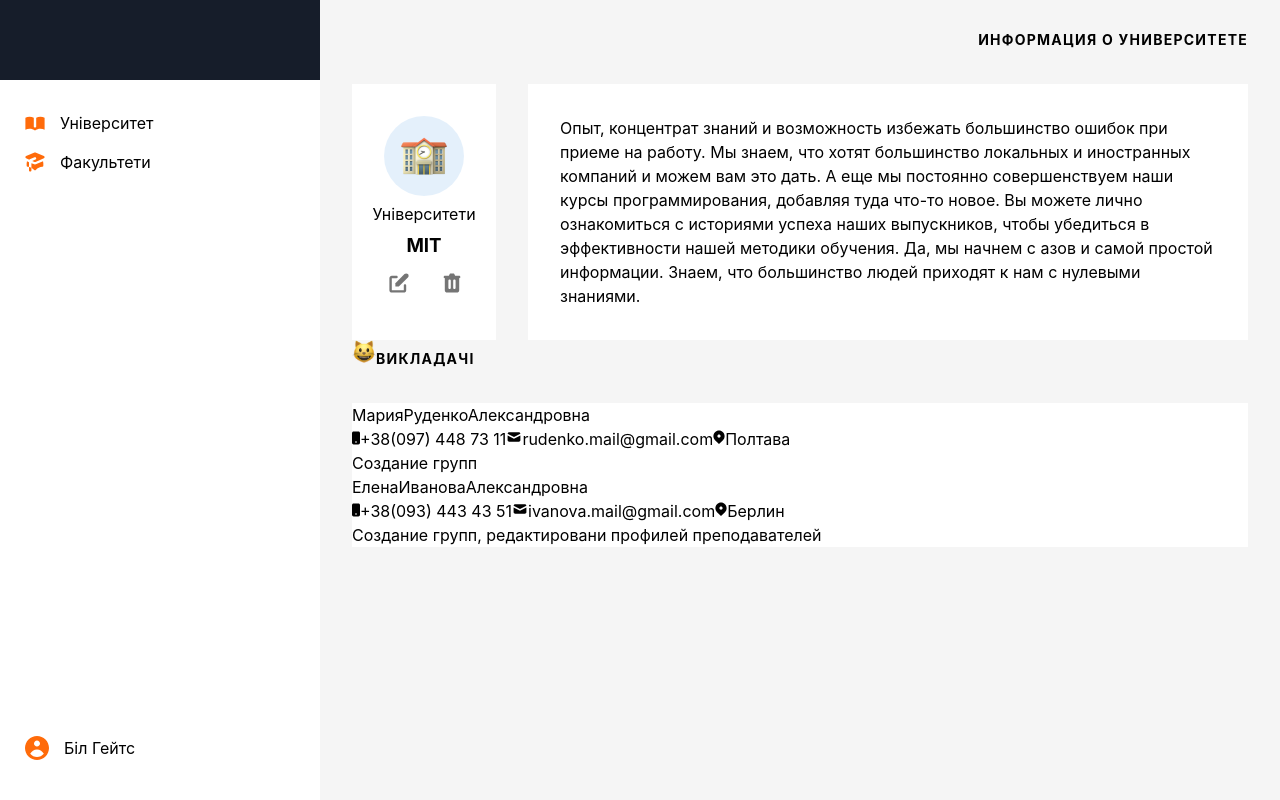
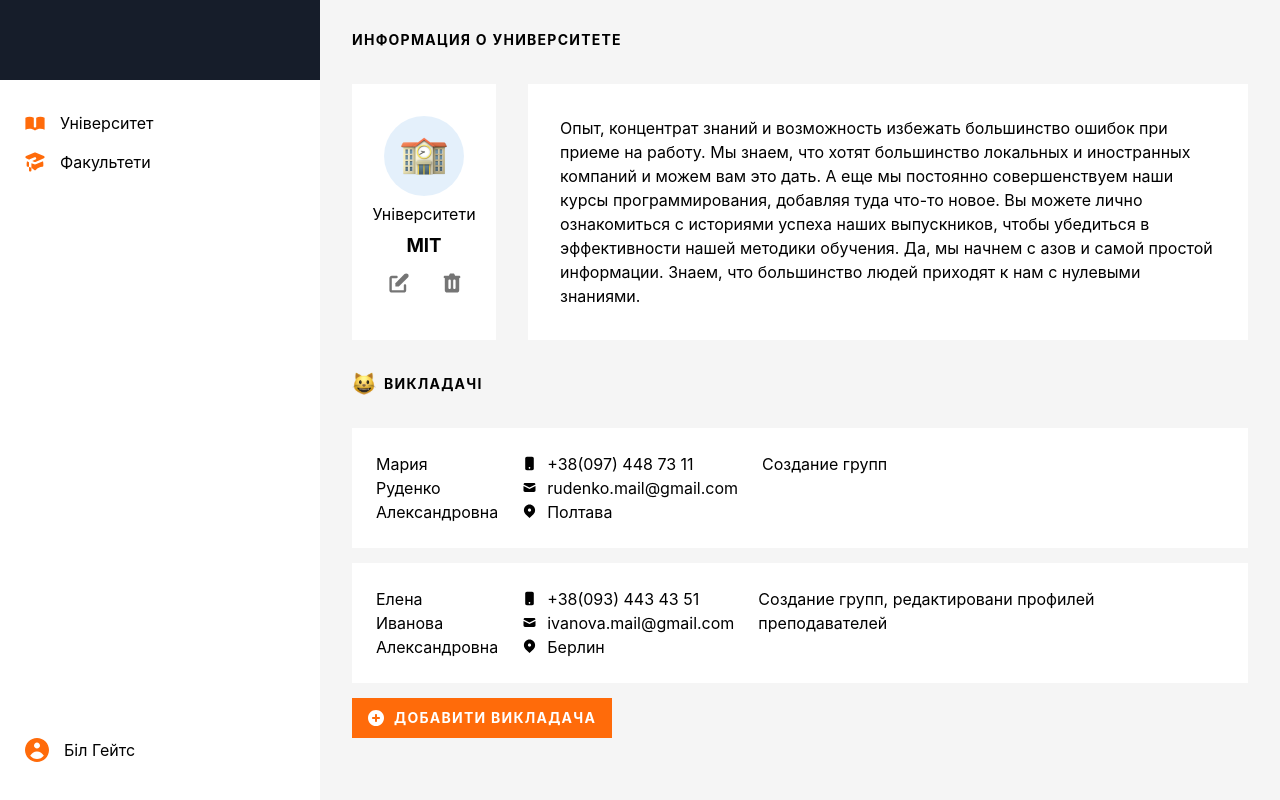
Before and after one commit to Ostapiuss/react_bc_45, a React (Create React App) app: page / in a window 1280 px wide. Built offline with nearby package versions, Linux system fonts and the light colour scheme.

Commit message:
Добавил секцию преподаватели

```diff
--- /dev/null
+++ b/src/components/Button/Button.jsx
@@ -0,0 +1,19 @@
+import PropTypes from 'prop-types';
+
+import style from './Button.module.css';
+
+import addIcon from 'assets/images/add-icon.svg';
+
+export function Button({ title, onClick }) {
+  return (
+    <button className={style.button} type="button" onClick={onClick}>
+      <img src={addIcon} alt="Add icon" />
+      {title.toUpperCase()}
+    </button>
+  );
+}
+
+Button.propTypes = {
+  title: PropTypes.string.isRequired,
+  onClick: PropTypes.func,
+};
--- /dev/null
+++ b/src/components/Button/Button.module.css
@@ -0,0 +1,26 @@
+.button {
+  display: flex;
+  align-items: center;
+  text-align: center;
+  gap: 10px;
+
+  padding: 8px 16px;
+
+  font-weight: 700;
+  font-size: 14px;
+  line-height: 1.71;
+
+  letter-spacing: 1.25px;
+
+  border: none;
+  outline: none;
+  background-color: var(--primary);
+  color: #fff;
+  cursor: pointer;
+
+  transition: background-color 200ms linear;
+}
+
+.button:hover {
+  background-color: #c05209;
+}
--- /dev/null
+++ b/src/components/Button/index.jsx
@@ -0,0 +1 @@
+export * from './Button';
--- a/src/components/Section/Section.jsx
+++ b/src/components/Section/Section.jsx
@@ -22,5 +22,5 @@ Section.propTypes = {
   children: PropTypes.node.isRequired,
   title: PropTypes.string.isRequired,
   position: PropTypes.string,
-  icon: PropTypes.string.isRequired,
-}
+  icon: PropTypes.string,
+};
--- a/src/components/Section/StyledSection.js
+++ b/src/components/Section/StyledSection.js
@@ -2,6 +2,9 @@ import styled from '@emotion/styled';
 
 export const StyledSection = styled.section`
   .section-title {
+    display: flex;
+    align-items: center;
+    gap: 8px;
     margin-bottom: 32px;
 
     font-size: 14px;
@@ -13,4 +16,8 @@ export const StyledSection = styled.section`
   .position-right {
     text-align: right;
   }
+
+  .section-content {
+    margin-bottom: 32px;
+  }
 `;
--- a/src/components/TutorList/TutorList.jsx
+++ b/src/components/TutorList/TutorList.jsx
@@ -1,58 +1,63 @@
-import {Paper} from 'components/Paper';
+import { Paper } from 'components/Paper';
 import phoneIcon from 'assets/images/phone.svg';
 import emailIcon from 'assets/images/message-icon.svg';
 import locationIcon from 'assets/images/location-icon.svg';
 
-export function TutorList({tutors}){
-  return(
+import style from './TutorList.module.css';
+
+export function TutorList({ tutors }) {
+  return (
     <>
-    {tutors.map(({firstName, lastName, patronymic, phone, email, city,options})=>
-    (<TutorItem
-    firstName = {firstName}
-    lastName = {lastName}
-    patronymic = {patronymic}
-    phone = {phone}
-    email = {email}
-    city = {city}
-    options = {options}
-    />))}
+      {tutors.map(
+        ({ firstName, lastName, patronymic, phone, email, city, options }) => (
+          <TutorItem
+            key={phone}
+            firstName={firstName}
+            lastName={lastName}
+            patronymic={patronymic}
+            phone={phone}
+            email={email}
+            city={city}
+            options={options}
+          />
+        )
+      )}
     </>
-  )
+  );
 }
-export function TutorItem(
-  {
+export function TutorItem({
   firstName,
   lastName,
   patronymic,
   phone,
   email,
   city,
-    options
+  options,
 }) {
-    return(
-      <Paper>
-        <div>
+  return (
+    <Paper className={style.tutorItem}>
+      <div className={style.tutorClm}>
         <span>{firstName}</span>
         <span>{lastName}</span>
         <span>{patronymic}</span>
       </div>
-        <div>
+      <div className={style.tutorClm}>
         <span>
-            <img src={phoneIcon} alt="Phone" />
+          <img className={style.tutorIcon} src={phoneIcon} alt="Phone" />
           {phone}
         </span>
         <span>
-            <img src={emailIcon} alt="Email" />
+          <img className={style.tutorIcon} src={emailIcon} alt="Email" />
           {email}
         </span>
         <span>
-            <img src={locationIcon} alt="Location" />
+          <img className={style.tutorIcon} src={locationIcon} alt="Location" />
           {city}
         </span>
       </div>
-        <div>
+      <div className={style.tutorClm}>
         <span>{options}</span>
       </div>
     </Paper>
-    )
+  );
 }
--- a/src/components/TutorList/TutorList.module.css
+++ b/src/components/TutorList/TutorList.module.css
@@ -0,0 +1,23 @@
+.tutorItem {
+  display: flex;
+
+  gap: 24px;
+  padding: 24px;
+  margin-bottom: 15px;
+}
+
+.tutorClm {
+  display: flex;
+  flex-direction: column;
+}
+
+.tutorClm > span {
+  display: flex;
+  align-items: center;
+  gap: 10px;
+}
+
+.tutorClm .tutorIcon {
+  width: 15px;
+  height: 15px;
+}
--- a/src/pages/UniversityPage.jsx
+++ b/src/pages/UniversityPage.jsx
@@ -1,13 +1,13 @@
 import { Section } from 'components/Section';
 import { Card } from 'components/Card';
-import {Paper} from 'components/Paper';
-import {TutorList} from 'components/TutorList';
+import { Paper } from 'components/Paper';
+import { TutorList } from 'components/TutorList';
+import { Button } from 'components/Button';
 
 import universityData from 'constants/universityData.json';
 import catIcon from 'assets/images/cat.svg';
 
 import style from 'pages/UniversityPage.module.css';
-
 
 export function UniversityPage() {
   return (
@@ -29,8 +29,9 @@ export function UniversityPage() {
           </Paper>
         </div>
       </Section>
-      <Section icon={catIcon} title ="Викладачі">
-        <TutorList tutors={universityData.tutors}/>
+      <Section icon={catIcon} title="Викладачі">
+        <TutorList tutors={universityData.tutors} />
+        <Button title="Добавити викладача" />
       </Section>
     </>
   );
```
Lines whose indentation alone changed are shown as unchanged.
